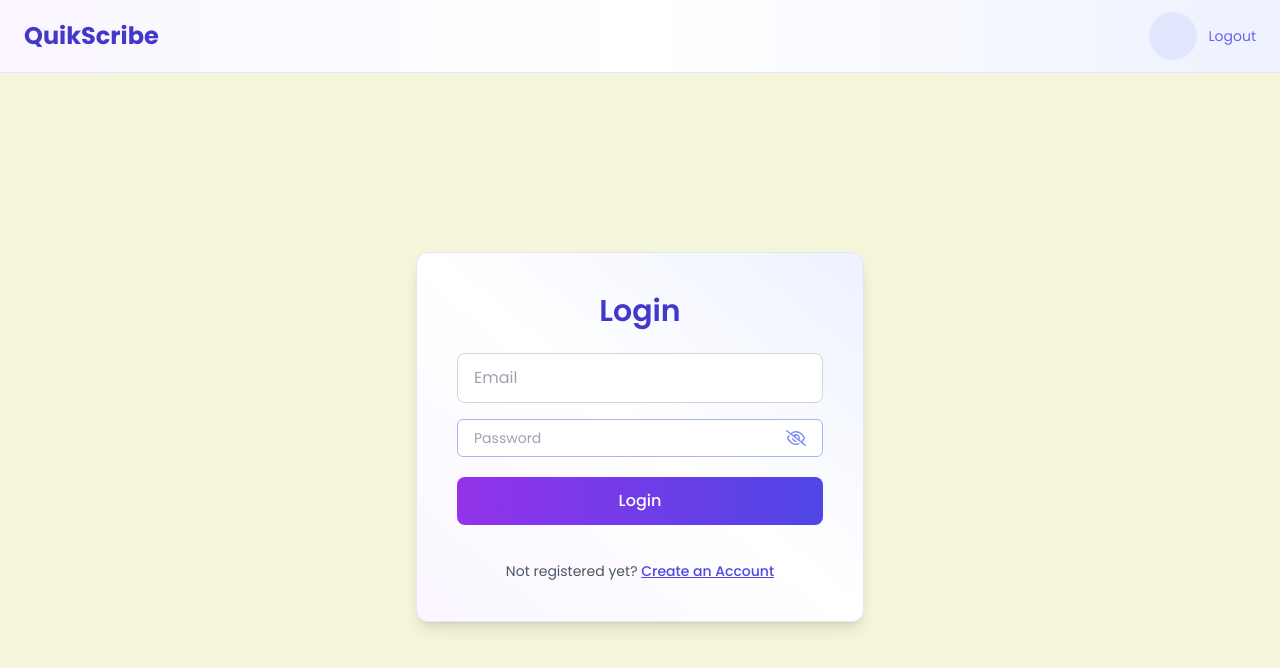
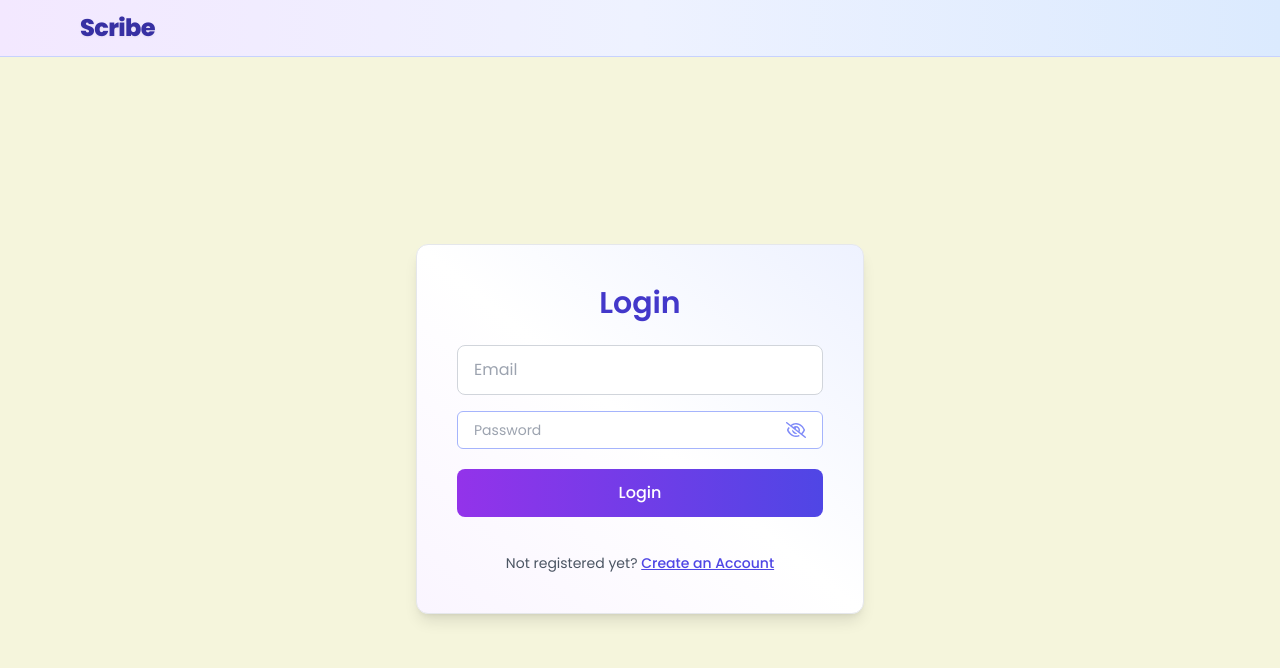
Before and after one commit to Aadarsh-max/QuickScribe, a React (Vite) app: page /login in a window 1280 px wide. Shown: the top 668 px of the page. Built offline with nearby package versions, Linux system fonts and the light colour scheme.

Commit message:
Logout changes

```diff
--- a/src/components/NavigationBar/Navbar.jsx
+++ b/src/components/NavigationBar/Navbar.jsx
@@ -26,18 +26,25 @@ const Navbar = ({ userInfo, onSearchNote, handleClearSearch }) => {
     };
 
     // Hide SearchBar on /login and /signup routes
-    const hideSearchOn = ["/login", "/signUp"];
-    const shouldShowSearchBar = !hideSearchOn.includes(location.pathname);
+    const hideOn = ["/login", "/signUp"];
+    const shouldShowSearchBar = !hideOn.includes(location.pathname);
+    // Hide logout button on login/signup pages
+    const shouldShowLogout = !hideOn.includes(location.pathname);
 
     const toggleMenu = () => {
         setIsMenuOpen(!isMenuOpen);
     };
 
     return (
-        <div className="bg-gradient-to-r from-purple-50 via-white to-indigo-50 px-4 sm:px-6 py-3 shadow-md border-b border-indigo-100">
-            {/* Desktop view - exactly like original */}
+        <div className="bg-gradient-to-r from-purple-100 via-indigo-50 to-blue-100 px-4 sm:px-6 py-3 shadow-md border-b border-indigo-200">
+            {/* Desktop view */}
             <div className="hidden sm:flex sm:flex-row sm:items-center sm:justify-between sm:gap-0">
-                <h2 className="text-2xl font-bold text-indigo-700">QuikScribe</h2>
+                <div className="flex items-center">
+                    <h2 className="text-transparent bg-clip-text bg-gradient-to-r from-indigo-700 to-purple-600 text-2xl font-extrabold tracking-tight drop-shadow-sm">
+                        <span className="inline-block transform hover:scale-105 transition-transform duration-300">Quik</span>
+                        <span className="inline-block transform hover:scale-105 transition-transform duration-300 text-indigo-800">Scribe</span>
+                    </h2>
+                </div>
 
                 {shouldShowSearchBar && (
                     <div className="w-auto">
@@ -51,14 +58,21 @@ const Navbar = ({ userInfo, onSearchNote, handleClearSearch }) => {
                 )}
 
                 <div>
-                    <Profile userInfo={userInfo} onLogout={onLogout} />
+                    {shouldShowLogout ? (
+                        <Profile userInfo={userInfo} onLogout={onLogout} />
+                    ) : null}
                 </div>
             </div>
 
             {/* Mobile view */}
             <div className="sm:hidden">
                 <div className="flex justify-between items-center">
-                    <h2 className="text-2xl font-bold text-indigo-700">QuikScribe</h2>
+                    <div className="flex items-center">
+                        <h2 className="text-transparent bg-clip-text bg-gradient-to-r from-indigo-700 to-purple-600 text-2xl font-extrabold tracking-tight drop-shadow-sm">
+                            <span className="inline-block">Quik</span>
+                            <span className="inline-block text-indigo-800">Scribe</span>
+                        </h2>
+                    </div>
 
                     <button
                         className="focus:outline-none"
@@ -88,9 +102,11 @@ const Navbar = ({ userInfo, onSearchNote, handleClearSearch }) => {
                             </div>
                         )}
 
-                        <div className="mt-2">
-                            <Profile userInfo={userInfo} onLogout={onLogout} />
-                        </div>
+                        {shouldShowLogout && (
+                            <div className="mt-2">
+                                <Profile userInfo={userInfo} onLogout={onLogout} />
+                            </div>
+                        )}
                     </div>
                 )}
             </div>
```
